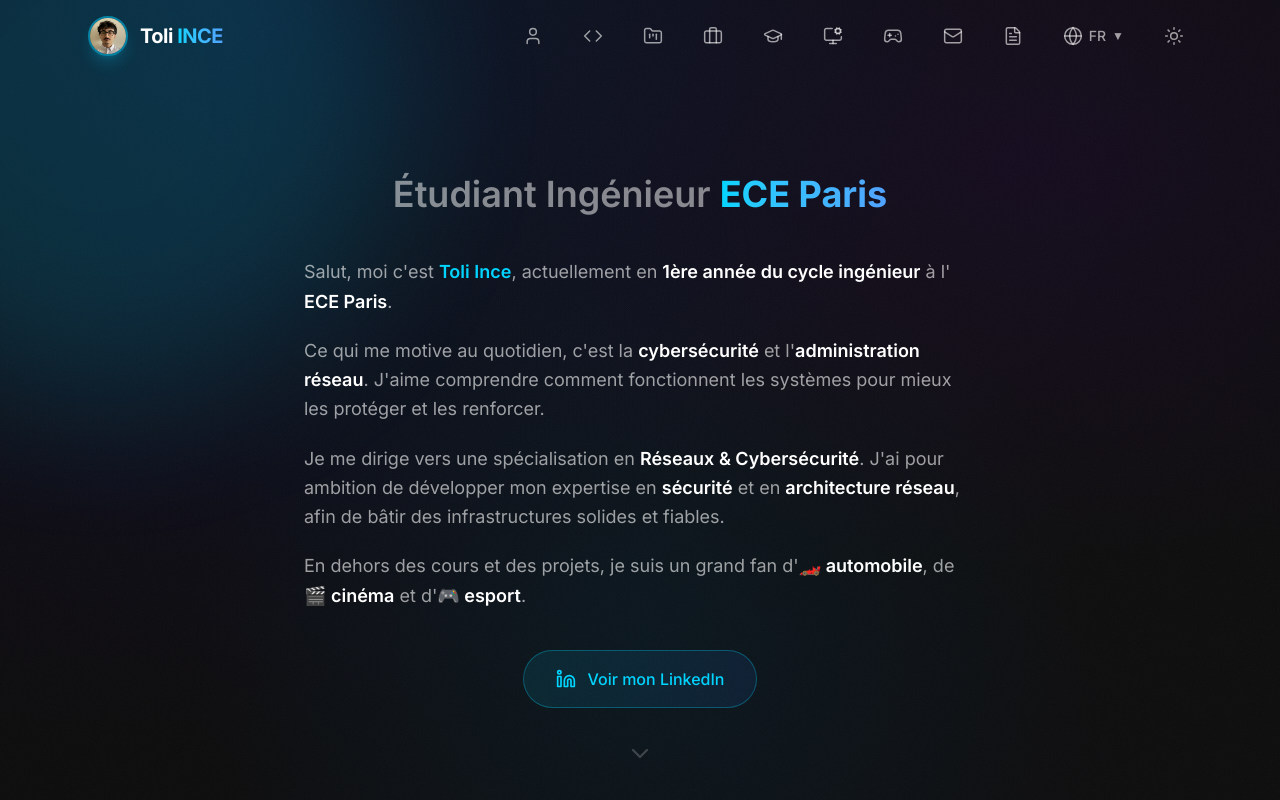
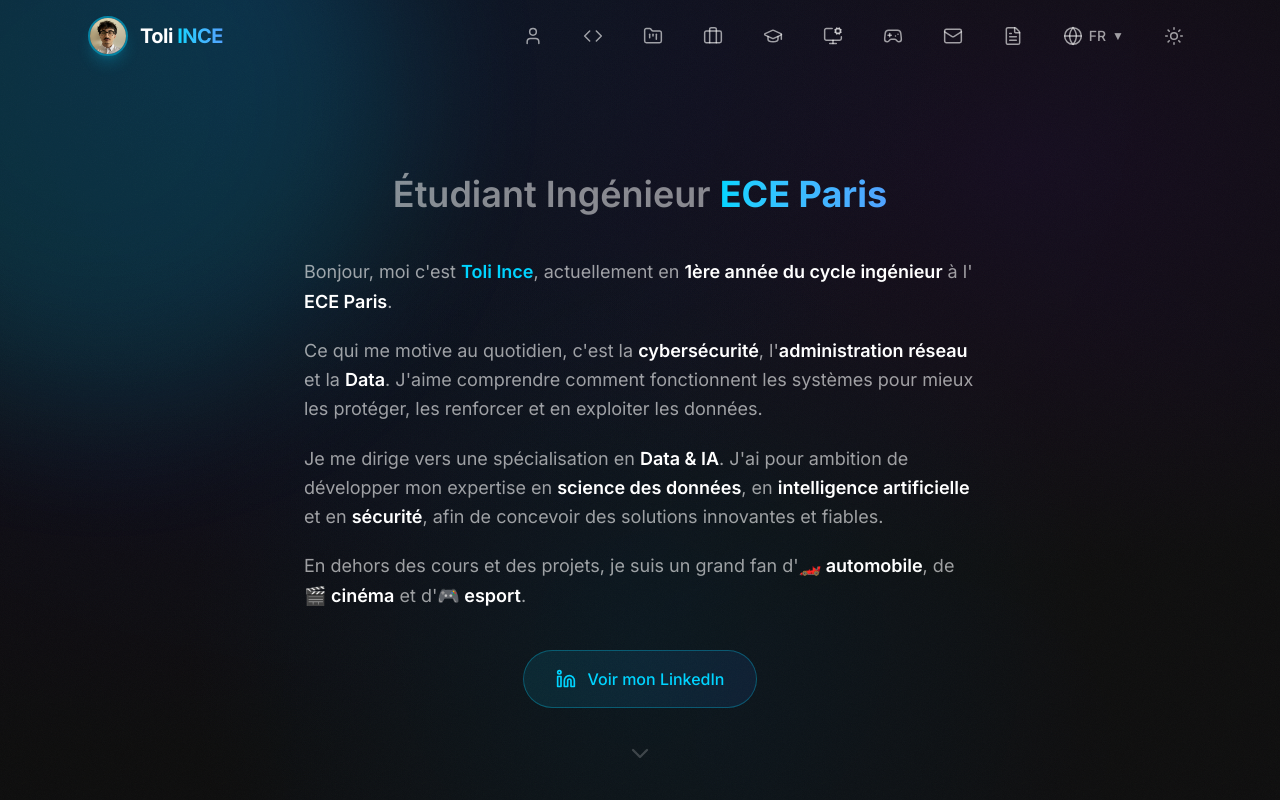
Before and after one commit to CrimiKtr/portfolio, a React (Vite) app: page / in a window 1280 px wide. Shown: the top 800 px of the page. Built offline with nearby package versions, Linux system fonts and the light colour scheme.

Commit message:
Mise à jour description

```diff
--- a/src/i18n/translations.jsx
+++ b/src/i18n/translations.jsx
@@ -18,7 +18,7 @@
             titleHighlight: 'ECE Paris',
             p1: (
                 <>
-                    Salut, moi c'est <span className="text-neon font-semibold">Toli Ince</span>, actuellement en{' '}
+                    Bonjour, moi c'est <span className="text-neon font-semibold">Toli Ince</span>, actuellement en{' '}
                     <span className="text-white font-semibold">1ère année du cycle ingénieur</span> à l'{' '}
                     <span className="text-white font-semibold">ECE Paris</span>.
                 </>
@@ -26,19 +26,21 @@
             p2: (
                 <>
                     Ce qui me motive au quotidien, c'est la{' '}
-                    <span className="text-white font-semibold">cybersécurité</span> et l'
-                    <span className="text-white font-semibold">administration réseau</span>. J'aime comprendre
-                    comment fonctionnent les systèmes pour mieux les protéger et les renforcer.
+                    <span className="text-white font-semibold">cybersécurité</span>, l'
+                    <span className="text-white font-semibold">administration réseau</span> et la{' '}
+                    <span className="text-white font-semibold">Data</span>. J'aime comprendre
+                    comment fonctionnent les systèmes pour mieux les protéger, les renforcer et en exploiter les données.
                 </>
             ),
             p3: (
                 <>
                     Je me dirige vers une spécialisation en{' '}
-                    <span className="text-white font-semibold">Réseaux & Cybersécurité</span>. J'ai pour ambition
+                    <span className="text-white font-semibold">Data & IA</span>. J'ai pour ambition
                     de développer mon expertise en{' '}
-                    <span className="text-white font-semibold">sécurité</span> et en{' '}
-                    <span className="text-white font-semibold">architecture réseau</span>, afin de bâtir des
-                    infrastructures solides et fiables.
+                    <span className="text-white font-semibold">science des données</span>, en{' '}
+                    <span className="text-white font-semibold">intelligence artificielle</span> et en{' '}
+                    <span className="text-white font-semibold">sécurité</span>, afin de concevoir des solutions
+                    innovantes et fiables.
                 </>
             ),
             p4: (
@@ -196,19 +198,21 @@
             p2: (
                 <>
                     What drives me every day is{' '}
-                    <span className="text-white font-semibold">cybersecurity</span> and{' '}
-                    <span className="text-white font-semibold">network administration</span>. I love understanding
-                    how systems work in order to better protect and strengthen them.
+                    <span className="text-white font-semibold">cybersecurity</span>,{' '}
+                    <span className="text-white font-semibold">network administration</span> and{' '}
+                    <span className="text-white font-semibold">Data</span>. I love understanding
+                    how systems work in order to better protect, strengthen them and leverage their data.
                 </>
             ),
             p3: (
                 <>
                     I'm heading towards a specialization in{' '}
-                    <span className="text-white font-semibold">Networks & Cybersecurity</span>. My ambition is
+                    <span className="text-white font-semibold">Data & AI</span>. My ambition is
                     to develop my expertise in{' '}
-                    <span className="text-white font-semibold">security</span> and{' '}
-                    <span className="text-white font-semibold">network architecture</span>, to build solid and
-                    reliable infrastructures.
+                    <span className="text-white font-semibold">data science</span>,{' '}
+                    <span className="text-white font-semibold">artificial intelligence</span> and{' '}
+                    <span className="text-white font-semibold">security</span>, to design innovative and
+                    reliable solutions.
                 </>
             ),
             p4: (
```
